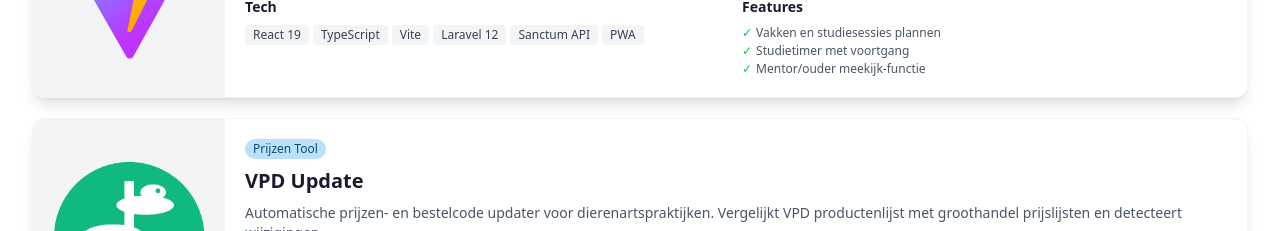
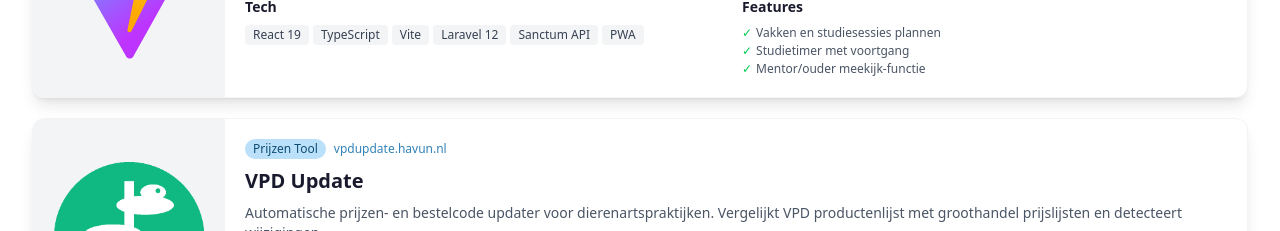
Before and after one commit to havun22-hvu/Havun, a Next.js app: page /portfolio in a window 1280 px wide. Shown: the part 872-1103 px from the top of the page. Built offline with nearby package versions, Linux system fonts and the light colour scheme.

Commit message:
Add VPD Update URL to portfolio

```diff
--- a/src/app/portfolio/page.tsx
+++ b/src/app/portfolio/page.tsx
@@ -58,6 +58,7 @@ export default function PortfolioPage() {
       title: 'VPD Update',
       category: 'Prijzen Tool',
       image: '/portfolio/vpdupdate.png',
+      url: 'https://vpdupdate.havun.nl',
       description: 'Automatische prijzen- en bestelcode updater voor dierenartspraktijken. Vergelijkt VPD productenlijst met groothandel prijslijsten en detecteert wijzigingen.',
       technologies: ['Node.js', 'SheetJS', 'Browser-based'],
       features: [
```
